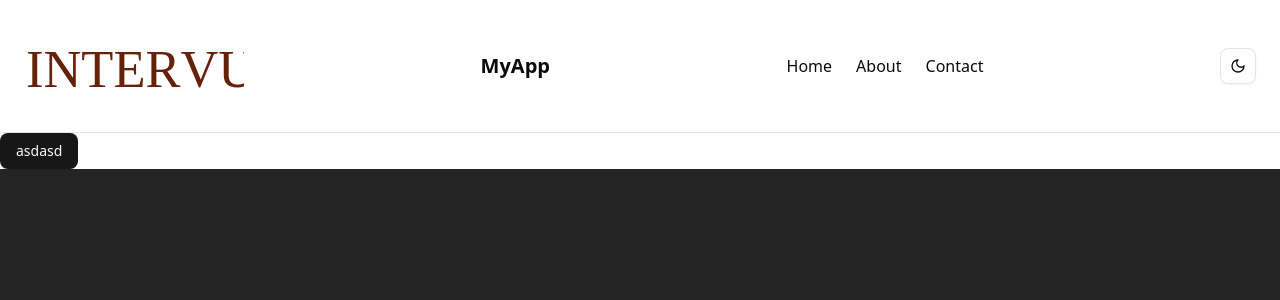
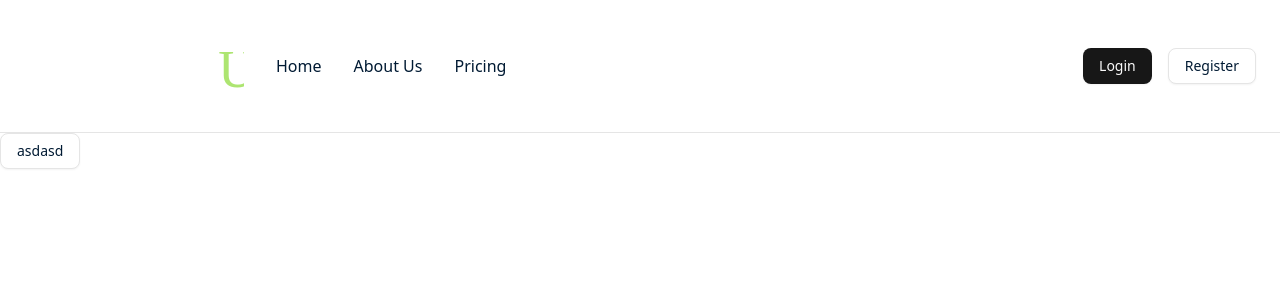
Before and after one commit to tomerbabila/intervu-client, a React (Vite) app: page / in a window 1280 px wide. Shown: the top 300 px of the page. Built offline with nearby package versions, Linux system fonts and the light colour scheme.

Commit message:
Finish header

```diff
--- a/src/App.tsx
+++ b/src/App.tsx
@@ -3,7 +3,9 @@ import { Button } from "@/components/ui/button";
 function App() {
   return (
     <>
-      <Button onClick={console.log}>asdasd</Button>
+      <Button variant="outline" onClick={console.log}>
+        asdasd
+      </Button>
     </>
   );
 }
--- a/src/components/icon/Icon.tsx
+++ b/src/components/icon/Icon.tsx
@@ -1,5 +1,5 @@
 import React from "react";
-import { iconNames, icons } from "./icon-types";
+import { iconNames, icons } from "./iconTypes";
 
 const Icon: React.FC<{ name: iconNames }> = ({ name }) => {
   const IconSVG = icons[name];
--- a/src/components/layout/Header.tsx
+++ b/src/components/layout/Header.tsx
@@ -1,41 +1,35 @@
-import { useState, useEffect } from "react";
-import { Sun, Moon } from "lucide-react";
-import { Button } from "@/components/ui/button";
+import { Link } from "react-router";
 import Icon from "../icon/Icon";
+import { buttonVariants } from "../ui/button";
 
-export default function Header() {
-  const [theme, setTheme] = useState<"light" | "dark">("light");
-
-  useEffect(() => {
-    document.documentElement.classList.toggle("dark", theme === "dark");
-  }, [theme]);
-
+function Header() {
   return (
     <header className="flex items-center justify-between px-6 py-4 bg-background border-b">
-      <Icon name="intervu" />
-      <h1 className="text-xl font-bold">MyApp</h1>
-
-      {/* Center: Desktop Navigation */}
-      <nav className="hidden md:flex gap-6">
-        <a href="#" className="hover:text-primary">
+      <nav className="flex items-center gap-8">
+        <Link to={`/`}>
+          <Icon name="intervu" />
+        </Link>
+        <Link to={`/`} className="hover:text-secondary">
           Home
-        </a>
-        <a href="#" className="hover:text-primary">
-          About
-        </a>
-        <a href="#" className="hover:text-primary">
-          Contact
-        </a>
+        </Link>
+        <Link to={`/about`} className="hover:text-secondary">
+          About Us
+        </Link>
+        <Link to={`/pricing`} className="hover:text-secondary">
+          Pricing
+        </Link>
       </nav>
 
-      {/* Right: Dark Mode Toggle & Mobile Menu */}
       <div className="flex items-center gap-4">
-        <Button variant="outline" size="icon" onClick={() => setTheme(theme === "light" ? "dark" : "light")}>
-          {theme === "light" ? <Moon size={18} /> : <Sun size={18} />}
-        </Button>
-
-        {/* Mobile Menu */}
+        <Link to={`/login`} className={buttonVariants({ variant: "default" })}>
+          Login
+        </Link>
+        <Link to={`/register`} className={buttonVariants({ variant: "outline" })}>
+          Register
+        </Link>
       </div>
     </header>
   );
 }
+
+export default Header;
--- /dev/null
+++ b/src/components/layout/ThemeProvider.tsx
@@ -0,0 +1,67 @@
+import { createContext, useContext, useEffect, useState } from "react";
+
+type Theme = "dark" | "light" | "system";
+
+type ThemeProviderProps = {
+  children: React.ReactNode;
+  defaultTheme?: Theme;
+  storageKey?: string;
+};
+
+type ThemeProviderState = {
+  theme: Theme;
+  setTheme: (theme: Theme) => void;
+};
+
+const initialState: ThemeProviderState = {
+  theme: "system",
+  setTheme: () => null,
+};
+
+const ThemeProviderContext = createContext<ThemeProviderState>(initialState);
+
+export function ThemeProvider({
+  children,
+  defaultTheme = "system",
+  storageKey = "vite-ui-theme",
+  ...props
+}: ThemeProviderProps) {
+  const [theme, setTheme] = useState<Theme>(() => (localStorage.getItem(storageKey) as Theme) || defaultTheme);
+
+  useEffect(() => {
+    const root = window.document.documentElement;
+
+    root.classList.remove("light", "dark");
+
+    if (theme === "system") {
+      const systemTheme = window.matchMedia("(prefers-color-scheme: dark)").matches ? "dark" : "light";
+
+      root.classList.add(systemTheme);
+      return;
+    }
+
+    root.classList.add(theme);
+  }, [theme]);
+
+  const value = {
+    theme,
+    setTheme: (theme: Theme) => {
+      localStorage.setItem(storageKey, theme);
+      setTheme(theme);
+    },
+  };
+
+  return (
+    <ThemeProviderContext.Provider {...props} value={value}>
+      {children}
+    </ThemeProviderContext.Provider>
+  );
+}
+
+export const useTheme = () => {
+  const context = useContext(ThemeProviderContext);
+
+  if (context === undefined) throw new Error("useTheme must be used within a ThemeProvider");
+
+  return context;
+};
--- a/src/index.css
+++ b/src/index.css
@@ -6,6 +6,14 @@
 @tailwind base;
 @tailwind components;
 @tailwind utilities;
+
+body {
+  margin: 0;
+  padding: 0;
+  width: 100%;
+  height: 100%;
+  min-height: 100%;
+}
 
 :root {
   font-family: system-ui, Avenir, Helvetica, Arial, sans-serif;
@@ -16,16 +24,18 @@
   color: rgba(255, 255, 255, 0.87);
   background-color: #242424;
 
+  height: 100%;
+
   font-synthesis: none;
   text-rendering: optimizeLegibility;
   -webkit-font-smoothing: antialiased;
   -moz-osx-font-smoothing: grayscale;
   --background: oklch(1 0 0);
-  --foreground: oklch(0.145 0 0);
+  --foreground: oklch(21.38% 0.0594 249.31);
   --card: oklch(1 0 0);
-  --card-foreground: oklch(0.145 0 0);
+  --card-foreground: oklch(21.38% 0.0594 249.31);
   --popover: oklch(1 0 0);
-  --popover-foreground: oklch(0.145 0 0);
+  --popover-foreground: oklch(21.38% 0.0594 249.31);
   --primary: oklch(0.205 0 0);
   --primary-foreground: oklch(0.985 0 0);
   --secondary: oklch(0.97 0 0);
@@ -46,7 +56,7 @@
   --chart-5: oklch(0.769 0.188 70.08);
   --radius: 0.625rem;
   --sidebar: oklch(0.985 0 0);
-  --sidebar-foreground: oklch(0.145 0 0);
+  --sidebar-foreground: oklch(21.38% 0.0594 249.31);
   --sidebar-primary: oklch(0.205 0 0);
   --sidebar-primary-foreground: oklch(0.985 0 0);
   --sidebar-accent: oklch(0.97 0 0);
@@ -56,24 +66,24 @@
 }
 
 .dark {
-  --background: oklch(0.145 0 0);
+  --background: oklch(21.38% 0.0594 249.31);
   --foreground: oklch(0.985 0 0);
-  --card: oklch(0.145 0 0);
+  --card: oklch(21.38% 0.0594 249.31);
   --card-foreground: oklch(0.985 0 0);
-  --popover: oklch(0.145 0 0);
+  --popover: oklch(21.38% 0.0594 249.31);
   --popover-foreground: oklch(0.985 0 0);
   --primary: oklch(0.985 0 0);
   --primary-foreground: oklch(0.205 0 0);
-  --secondary: oklch(0.269 0 0);
+  --secondary: oklch(85.85% 0.1578 130.4);
   --secondary-foreground: oklch(0.985 0 0);
-  --muted: oklch(0.269 0 0);
+  --muted: oklch(85.85% 0.1578 130.4);
   --muted-foreground: oklch(0.708 0 0);
-  --accent: oklch(0.269 0 0);
+  --accent: oklch(85.85% 0.1578 130.4);
   --accent-foreground: oklch(0.985 0 0);
   --destructive: oklch(0.396 0.141 25.723);
   --destructive-foreground: oklch(0.637 0.237 25.331);
-  --border: oklch(0.269 0 0);
-  --input: oklch(0.269 0 0);
+  --border: oklch(85.85% 0.1578 130.4);
+  --input: oklch(85.85% 0.1578 130.4);
   --ring: oklch(0.439 0 0);
   --chart-1: oklch(0.488 0.243 264.376);
   --chart-2: oklch(0.696 0.17 162.48);
@@ -84,9 +94,9 @@
   --sidebar-foreground: oklch(0.985 0 0);
   --sidebar-primary: oklch(0.488 0.243 264.376);
   --sidebar-primary-foreground: oklch(0.985 0 0);
-  --sidebar-accent: oklch(0.269 0 0);
+  --sidebar-accent: oklch(85.85% 0.1578 130.4);
   --sidebar-accent-foreground: oklch(0.985 0 0);
-  --sidebar-border: oklch(0.269 0 0);
+  --sidebar-border: oklch(85.85% 0.1578 130.4);
   --sidebar-ring: oklch(0.439 0 0);
 }
 
```
Also changed, not shown: src/assets/intervu.svg, src/components/icon/iconTypes.ts (renamed from src/components/icon/icon-types.ts).
